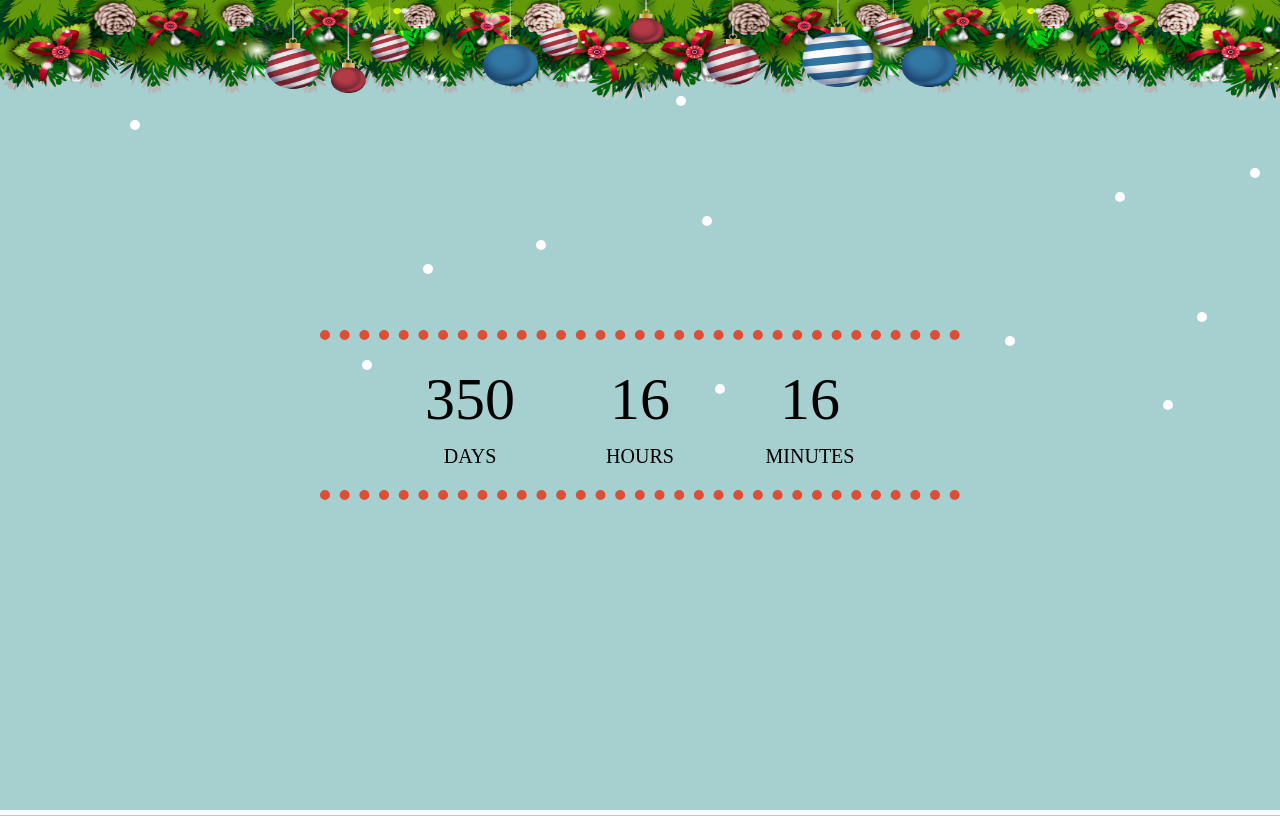
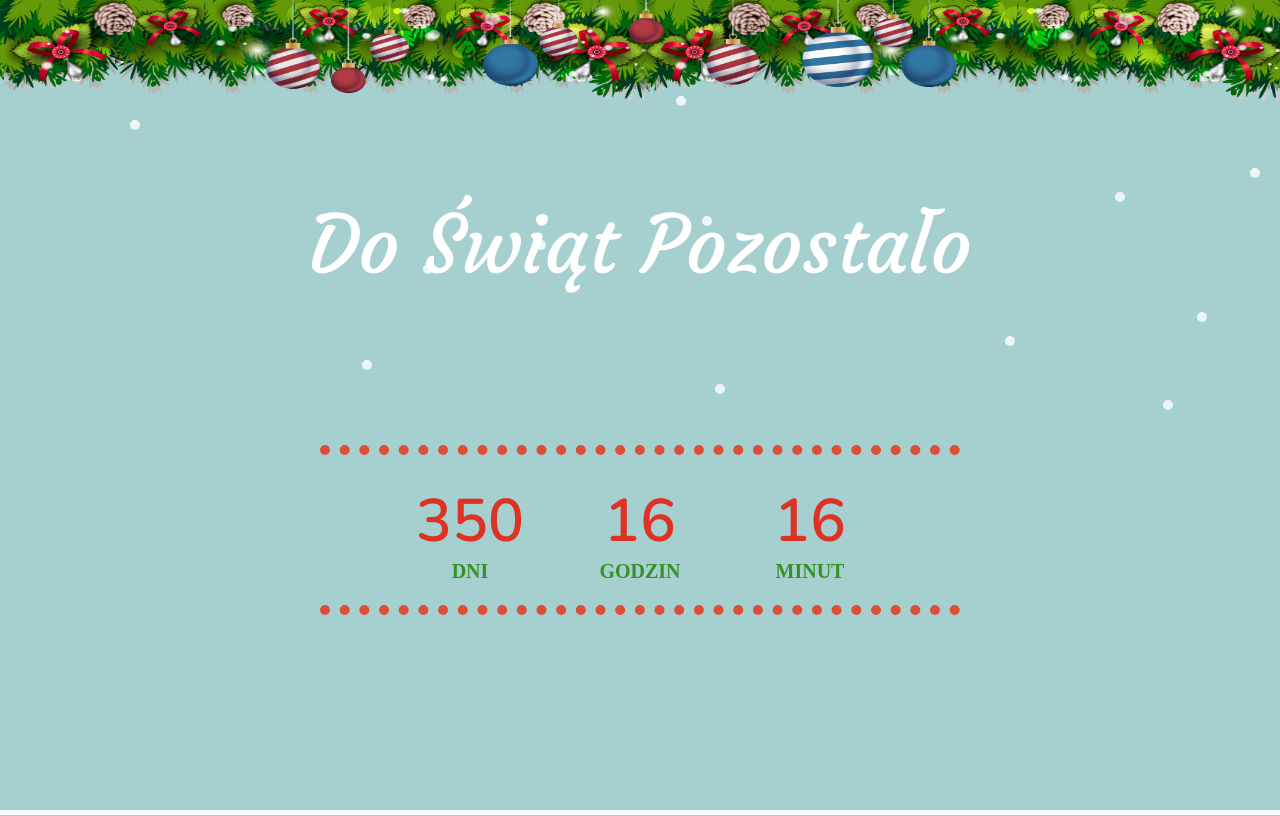
Before and after one commit to Radek25/Programowanie-JavaScript, a website: page Cw4_ChristmasPage/index.html in a window 1280 px wide. Drawn offline with nearby package versions, Linux system fonts and the light colour scheme.

Commit message:
First version of project

```diff
--- a/Cw4_ChristmasPage/index.html
+++ b/Cw4_ChristmasPage/index.html
@@ -5,24 +5,29 @@
     <meta name="viewport" content="width=device-width, initial-scale=1.0">
     <title>ChristmasTime</title>
     <link rel="stylesheet" href="style.css">
+    <link rel="preconnect" href="https://fonts.gstatic.com">
+    <link href="https://fonts.googleapis.com/css2?family=Nunito:wght@600&display=swap" rel="stylesheet">
+    <link rel="preconnect" href="https://fonts.gstatic.com">
+    <link href="https://fonts.googleapis.com/css2?family=Courgette&display=swap" rel="stylesheet">
 
 </head>
 <body>
     <div id="branch"><img src="imgs/branch.png" width="1300" height="350"></div>
     <div id="container">
+        <div id="title">Do Świąt Pozostało</div>
         <div id="counterbox">
             <div id="day">
                 <div class="liczba" id="D"></div>
-                <div class="napis">DAYS</div>
+                <div class="napis">DNI</div>
             </div>
             <div id="hour">
                 <div class="liczba" id="H"></div>
-                <div class="napis">HOURS</div>
+                <div class="napis">GODZIN</div>
             </div>
             <div id="minute">
 
                 <div class="liczba" id="M"></div>
-                <div class="napis">MINUTES</div>
+                <div class="napis">MINUT</div>
             </div>
         </div>
     </div>
--- a/Cw4_ChristmasPage/script.js
+++ b/Cw4_ChristmasPage/script.js
@@ -63,7 +63,7 @@ const i = setInterval(() => {
     if(height > 45)
     {
         clearInterval(i);
-
+        setInterval(() => {
             const Santa = document.createElement('div');
             Santa.id = 'Santa';
             Santa.classList.add('Santa');
@@ -73,7 +73,6 @@ const i = setInterval(() => {
             Img.setAttribute('height', '150');
             Santa.appendChild(Img);
             Bottom.appendChild(Santa);
-
-        console.log('Koniec!');
+        }, 10000);
     }
 }, 1000);
--- a/Cw4_ChristmasPage/style.css
+++ b/Cw4_ChristmasPage/style.css
@@ -36,6 +36,7 @@ body{
     width: 10px;
     height: 10px;
     background-color: white;
+    opacity: 0.8;
     border-radius: 20px;
     position: absolute;
     left: 0%;
@@ -52,13 +53,23 @@ body{
 }
 /* BRANCH END SECTION */
 /* COUNTER SECTION */
+#title{
+    width: 60%;
+    height: 90px;
+    margin-left: auto;
+    margin-right: auto;
+    margin-top: 100px;
+    font-size: 80px;
+    text-align: center;
+    font-family: 'Courgette', cursive;
+    color: white;
+}
 #counterbox{
     width: 50%;
     height: 150px;
     border-top: 10px dotted #DE4E37;
     border-bottom: 10px dotted #DE4E37;
-    border-left: 0px, solid;
-    border-right: 0px, solid;
+    margin-bottom: 120px;
     display: flex;
     justify-content: center;
     align-items: center;
@@ -98,12 +109,16 @@ body{
     height: 20px;
     font-size: 20px;
     text-align: center;
+    color: #369126;
+    font-weight: 700;
 }
 .liczba{
     width: 90%;
     height: 60px;
     font-size: 60px;
     text-align: center;
+    color: #DD3224;
+    font-family: 'Nunito', sans-serif;
 }
 /* COUNTER END SECTION */
 /* BOTTOM SECTION */
@@ -125,6 +140,7 @@ body{
 #Snow{
     width: 100%;
     height: 0px;
+    opacity: 0.9;
     position: absolute;
     bottom: 0;
     left: 0;
```
Lines whose indentation alone changed are shown as unchanged.
